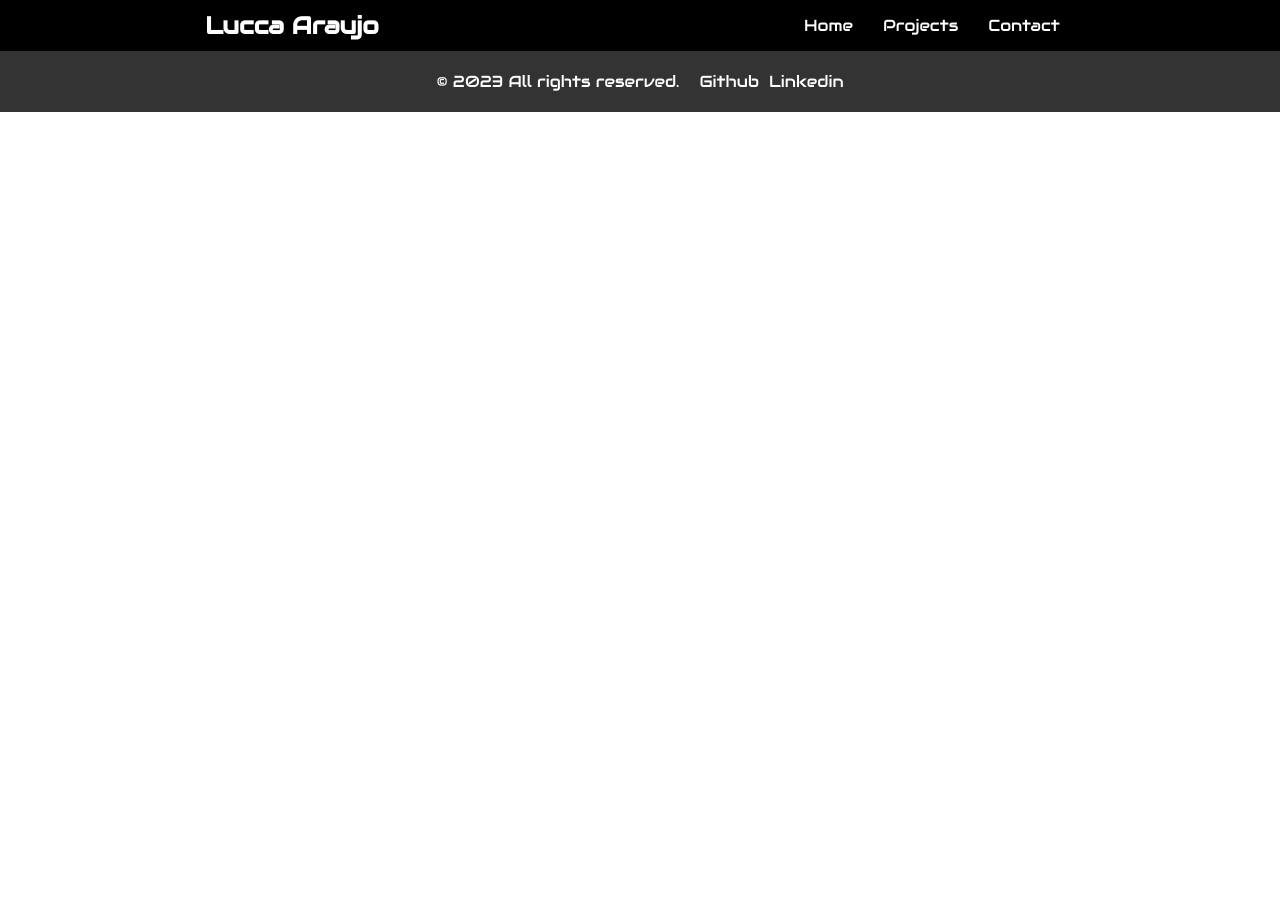
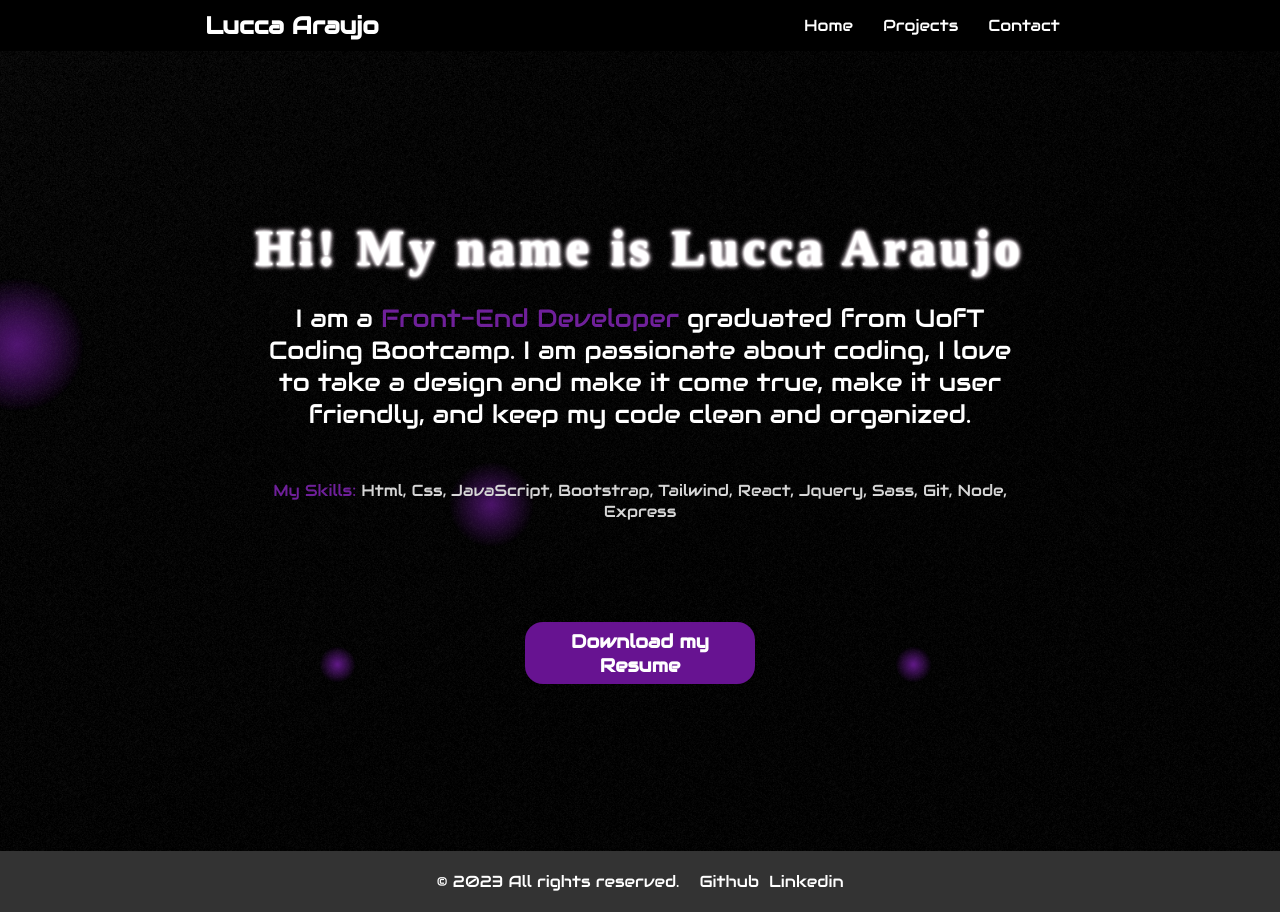
Before and after one commit to luccara123/reactPortfolio, a React (Create React App) app: page / in a window 1280 px wide. Before the commit the page ends 800 px from the top, so only its background shows below. Built offline with nearby package versions, Linux system fonts and the light colour scheme.

Commit message:
added home to app

```diff
--- a/src/App.js
+++ b/src/App.js
@@ -14,6 +14,7 @@ function App() {
        <Sidebar pageWrapId={'page-wrap'} outerContainerId={'outer-container'}
           />
       <Nav></Nav>
+      <Home></Home>
       <Routes>
         <Route path='/home' index element={<Home />} />
         <Route path='/projects' element={<Projects />} />
```
